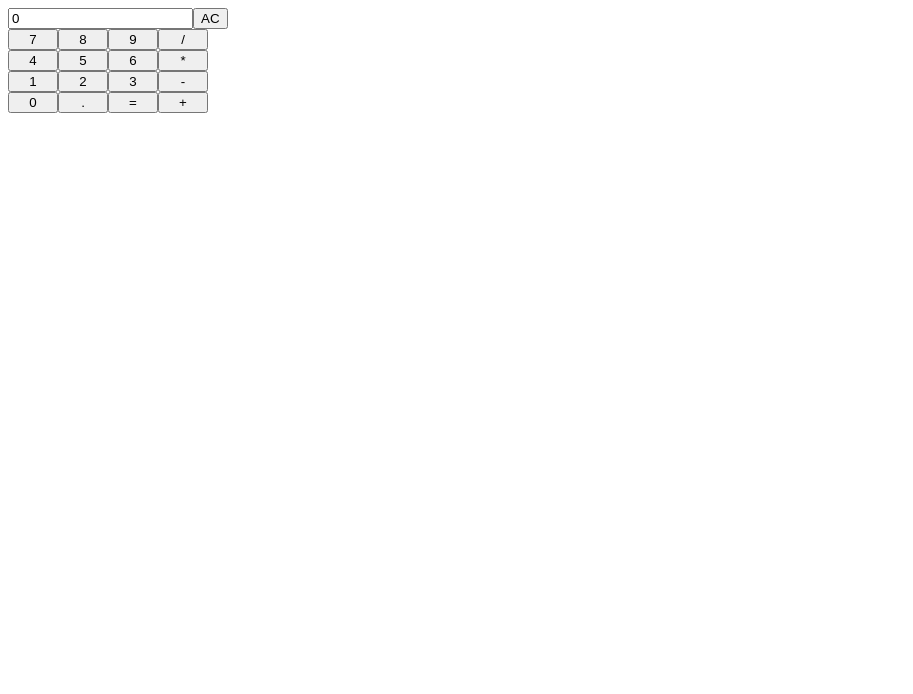
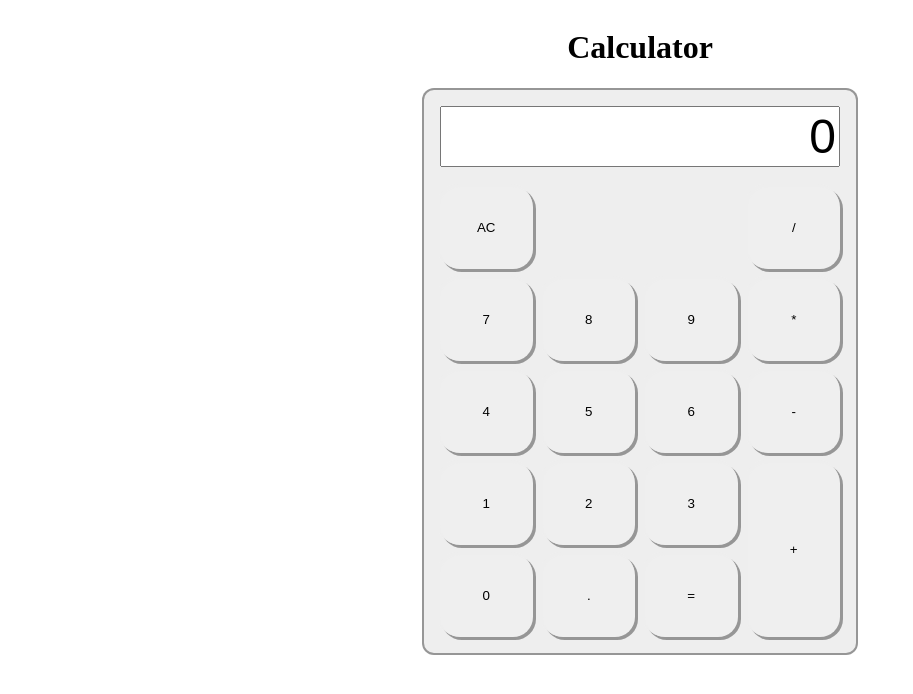
Before and after one commit to ajacobsen/calculator, a plain HTML site: page index.html in a window 1280 px wide. Shown: the whole page, without its empty margins (0-913 px from the left). Drawn offline with Linux system fonts and the light colour scheme.

Commit message:
Add some CSS

```diff
--- a/index.html
+++ b/index.html
@@ -8,24 +8,30 @@
     <link rel="stylesheet" href="style.css">
 </head>
 <body>
-    <div class="display"><input type="text" value="0" data-type="display" readonly><input type="button" value="AC" data-type="ac"></div>
-    <div class="buttons">
-        <div class="button"><input type="button" value="7" data-type="digit"></div>
-        <div class="button"><input type="button" value="8" data-type="digit"></div>
-        <div class="button"><input type="button" value="9" data-type="digit"></div>
-        <div class="button"><input type="button" value="/" data-type="operator"></div>
-        <div class="button"><input type="button" value="4" data-type="digit"></div>
-        <div class="button"><input type="button" value="5" data-type="digit"></div>
-        <div class="button"><input type="button" value="6" data-type="digit"></div>
-        <div class="button"><input type="button" value="*" data-type="operator"></div>
-        <div class="button"><input type="button" value="1" data-type="digit"></div>
-        <div class="button"><input type="button" value="2" data-type="digit"></div>
-        <div class="button"><input type="button" value="3" data-type="digit"></div>
-        <div class="button"><input type="button" value="-" data-type="operator"></div>
-        <div class="button"><input type="button" value="0" data-type="digit"></div>
-        <div class="button"><input type="button" value="." data-type="point"></div>
-        <div class="button"><input type="button" value="=" data-type="equals"></div>
-        <div class="button"><input type="button" value="+" data-type="operator"></div>
+    <div class="container">
+        <h1>Calculator</h1>
+        <div class="calculator">
+            <div class="display"><input type="text" value="0" data-type="display" readonly></div>
+            <div class="buttons">
+                <div class="button row-1 col-1"><input type="button" value="AC" data-type="ac"></div>
+                <div class="button row-1 col-4"><input type="button" value="/" data-type="operator"></div>
+                <div class="button row-2 col-1"><input type="button" value="7" data-type="digit"></div>
+                <div class="button row-2 col-2"><input type="button" value="8" data-type="digit"></div>
+                <div class="button row-2 col-3"><input type="button" value="9" data-type="digit"></div>
+                <div class="button row-2 col-4"><input type="button" value="*" data-type="operator"></div>
+                <div class="button row-3 col-1"><input type="button" value="4" data-type="digit"></div>
+                <div class="button row-3 col-2"><input type="button" value="5" data-type="digit"></div>
+                <div class="button row-3 col-3"><input type="button" value="6" data-type="digit"></div>
+                <div class="button row-3 col-4"><input type="button" value="-" data-type="operator"></div>
+                <div class="button row-4 col-1"><input type="button" value="1" data-type="digit"></div>
+                <div class="button row-4 col-2"><input type="button" value="2" data-type="digit"></div>
+                <div class="button row-4 col-3"><input type="button" value="3" data-type="digit"></div>
+                <div class="button row-4 col-4" style="grid-row-end: 6;"><input type="button" value="+" data-type="operator"></div>
+                <div class="button row-5 col-1"><input type="button" value="0" data-type="digit"></div>
+                <div class="button row-5 col-2"><input type="button" value="." data-type="point"></div>
+                <div class="button row-5 col-3"><input type="button" value="=" data-type="equals"></div>
+            </div>
+        </div>
     </div>
 
     <script src="script.js"></script>
--- a/style.css
+++ b/style.css
@@ -1,10 +1,82 @@
+.container {
+    display: flex;
+    flex-direction: column;
+    justify-content: center;
+    align-items: center;
+}
+
+.calculator {
+    display: flex;
+    flex-direction: column;
+    align-items: flex-end;
+    max-width: 400px;
+    gap: 20px;
+    background-color: #eee;
+    padding: 1em;
+    border: 2px solid #3337;
+    border-radius: 12px;
+}
+
+.display {
+    width: 100%;
+    text-align: right;
+}
+
+.display > input {
+    width: 98%;
+    text-align: inherit;
+    font-size: 3rem;
+}
+
 .buttons {
     display: grid;
     grid-template-columns: repeat(4, 1fr);
-    grid-template-rows: repeat(4, 1fr);
-    max-width: 200px;
+    grid-template-rows: repeat(5, 1fr);
+    width: 400px;
+    height: 450px;
+    gap: 10px;
 }
 
 .button > input {
     width: 100%;
+    height: 100%;
+    border: none;
+    box-shadow: -2px -2px 0px 1px #eee, 2px 2px 0px 1px #3337;
+    border-radius: 20px;
 }
+
+.row-1 {
+    grid-row-start: 1;
+}
+
+.row-2 {
+    grid-row-start: 2;
+}
+
+.row-3 {
+    grid-row-start: 3;
+}
+
+.row-4 {
+    grid-row-start: 4;
+}
+
+.row-5 {
+    grid-row-start: 5;
+}
+
+.col-1 {
+    grid-column-start: 1;
+}
+
+.col-2 {
+    grid-column-start: 2;
+}
+
+.col-3 {
+    grid-column-start: 3;
+}
+
+.col-4 {
+    grid-column-start: 4;
+}
```
